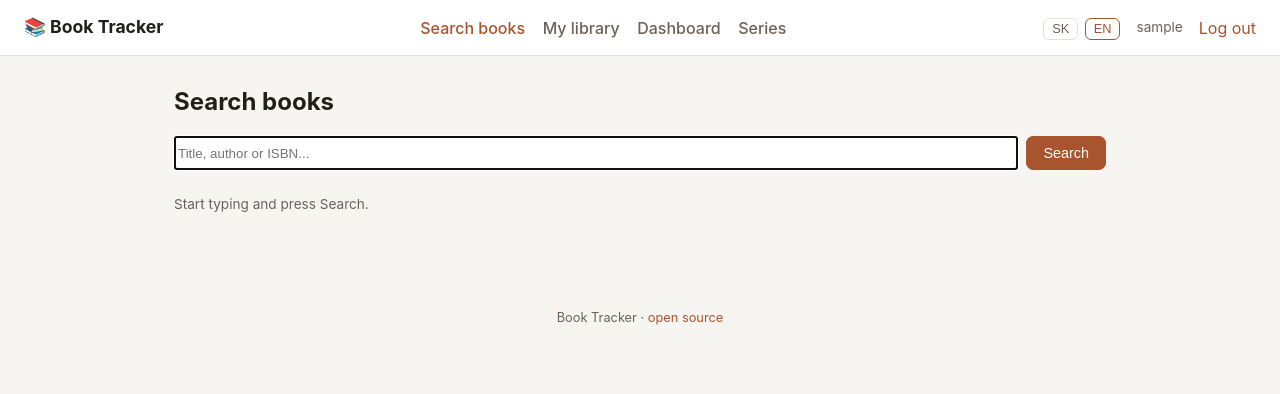
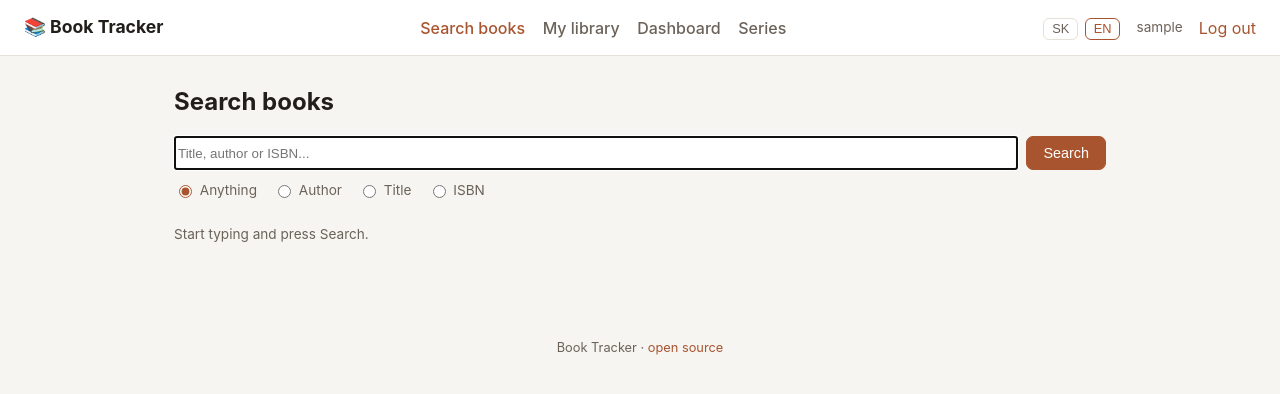
Before and after one commit to helpfinder/Booker, a FastAPI app: page /search in a window 1280 px wide. Shown: the top 394 px of the page. Run offline with FastAPI, Linux system fonts and the light colour scheme; the visitor is signed in with stand-in values (Sample User, id 1); tables that the repository leaves empty hold one stand-in row (values such as "Sample post").

Commit message:
Fix layout jump, tighten series input, add series autocomplete + search modes
- Fix cards visually "jumping" when a panel opens: CSS grid's default
  align-items:stretch was stretching every card in the same row to
  match the newly-taller one. Set align-items: start on .grid, plus a
  small fade-in for opened panels.
- Series position is now a whole number >= 1 only (min/step on the
  input), parsed server-side with a try/except and a sane 1-9999 bound
  so bad input is just ignored rather than risking an error. A position
  can no longer be saved without an associated series name, checked
  both client-side (JS) and server-side.
- The series-name field now autocompletes from the user's own
  already-used series names via a datalist, so a second book in a
  series can reuse the name instead of retyping it.
- Search gained a field-scoped mode (Anything / Author / Title / ISBN)
  so "Neuer" with Author selected returns only books by an author named
  Neuer, not any title containing the word.
- Fixed a real latent bug this surfaced: search_books()/_raw_search()
  had no error handling, unlike search_books_smart(), so a plain
  Open-Library outage would 500 the search page (mode=author/title/isbn
  and the "find more in series" feature both went through this path).
  Now degrades to an empty result list like everything else.

Co-Authored-By: Claude Sonnet 5 <noreply@anthropic.com>
Claude-Session: https://claude.ai/code/session_01UaWG2xt5175ipqu1mbYyui

```diff
--- a/app/locales/en.json
+++ b/app/locales/en.json
@@ -35,6 +35,10 @@
   "search.by": "by",
   "search.year": "year",
   "search.pages": "pp.",
+  "search.mode_any": "Anything",
+  "search.mode_author": "Author",
+  "search.mode_title": "Title",
+  "search.mode_isbn": "ISBN",
   "search.details": "Details",
   "search.publisher": "Publisher",
   "search.published_date": "Published",
@@ -64,6 +68,7 @@
   "library.notes": "Notes",
   "library.edit": "Edit",
   "library.saved": "Saved.",
+  "library.series_name_required": "If you set a series number, you need to fill in the series name too.",
 
   "dashboard.title": "Reading dashboard",
   "dashboard.total_read": "Total books read",
--- a/app/locales/sk.json
+++ b/app/locales/sk.json
@@ -35,6 +35,10 @@
   "search.by": "od",
   "search.year": "rok",
   "search.pages": "str.",
+  "search.mode_any": "Hocičo",
+  "search.mode_author": "Autor",
+  "search.mode_title": "Názov diela",
+  "search.mode_isbn": "ISBN",
   "search.details": "Detaily",
   "search.publisher": "Vydavateľstvo",
   "search.published_date": "Dátum vydania",
@@ -64,6 +68,7 @@
   "library.notes": "Poznámky",
   "library.edit": "Upraviť",
   "library.saved": "Uložené.",
+  "library.series_name_required": "Ak zadávaš diel série, najprv musíš vyplniť aj názov série.",
 
   "dashboard.title": "Prehľad čítania",
   "dashboard.total_read": "Prečítaných kníh spolu",
--- a/app/openlibrary.py
+++ b/app/openlibrary.py
@@ -59,9 +59,14 @@ async def _raw_search(client: httpx.AsyncClient, query: str, limit: int, page: i
         "page": page,
         "fields": SEARCH_FIELDS,
     }
-    resp = await client.get(f"{OPEN_LIBRARY_BASE}/search.json", params=params)
-    resp.raise_for_status()
-    data = resp.json()
+    try:
+        resp = await client.get(f"{OPEN_LIBRARY_BASE}/search.json", params=params)
+        resp.raise_for_status()
+        data = resp.json()
+    except httpx.HTTPError:
+        # Open Library being slow/down shouldn't 500 the page -- just show
+        # no results, same as a query that legitimately found nothing.
+        return []
     return [_doc_to_result(doc) for doc in data.get("docs", [])]
 
 
@@ -113,6 +118,26 @@ async def search_books_smart(query: str, limit: int = 24) -> list[dict]:
 async def search_by_author_or_series(text: str, limit: int = 40) -> list[dict]:
     """Used by the 'find more books in this series' feature."""
     return await search_books(text, limit=limit)
+
+
+async def search_books_field(query: str, field: str, limit: int = 24) -> list[dict]:
+    """Strict, single-field search (author / title / isbn), for when the
+    blended "smart" search still pulls in unrelated matches -- e.g.
+    searching "Neuer" with field=author should return only books whose
+    author is named Neuer, not any title that happens to contain the word.
+    """
+    if not query or not query.strip():
+        return []
+    q = query.strip()
+    if field == "isbn":
+        scoped = f"isbn:{q}"
+    elif field == "author":
+        scoped = f'author:"{q}"'
+    elif field == "title":
+        scoped = f'title:"{q}"'
+    else:
+        scoped = q
+    return await search_books(scoped, limit=limit)
 
 
 _LANGUAGE_NAMES = {
--- a/app/routers/books.py
+++ b/app/routers/books.py
@@ -5,7 +5,7 @@ from sqlmodel import Session, select
 from app.database import get_session
 from app.models import User, Book, UserBook, ReadStatus
 from app.deps import require_user, get_lang, get_t
-from app.openlibrary import search_books_smart, fetch_details, lookup_series_from_edition
+from app.openlibrary import search_books_smart, search_books_field, fetch_details, lookup_series_from_edition
 from app.main import templates
 
 router = APIRouter()
@@ -30,14 +30,21 @@ async def book_details(
 async def search_page(
     request: Request,
     q: str = Query(default=""),
+    mode: str = Query(default="any"),
     user: User = Depends(require_user),
     session: Session = Depends(get_session),
     lang: str = Depends(get_lang),
     t=Depends(get_t),
 ):
+    if mode not in ("any", "author", "title", "isbn"):
+        mode = "any"
+
     results = []
     if q.strip():
-        results = await search_books_smart(q, limit=24)
+        if mode == "any":
+            results = await search_books_smart(q, limit=24)
+        else:
+            results = await search_books_field(q, mode, limit=24)
 
     existing_keys = set(
         session.exec(
@@ -55,6 +62,7 @@ async def search_page(
             "lang": lang,
             "user": user,
             "query": q,
+            "mode": mode,
             "results": results,
             "existing_keys": existing_keys,
             "statuses": list(ReadStatus),
--- a/app/static/style.css
+++ b/app/static/style.css
@@ -142,13 +142,28 @@ h2 { font-size: 1.15rem; margin: 0 0 0.75rem; }
   font-size: 0.9rem;
 }
 
-.search-row { display: flex; gap: 0.5rem; margin-bottom: 1.5rem; }
+.search-row { display: flex; gap: 0.5rem; margin-bottom: 0.6rem; }
 .search-row input { flex: 1; }
+
+.search-mode-row {
+  display: flex;
+  gap: 1rem;
+  flex-wrap: wrap;
+  margin-bottom: 1.5rem;
+  font-size: 0.85rem;
+  color: var(--text-muted);
+}
+.search-mode-row label { display: flex; align-items: center; gap: 0.3rem; cursor: pointer; }
+.search-mode-row input[type="radio"] { accent-color: var(--accent); cursor: pointer; }
 
 .grid {
   display: grid;
   grid-template-columns: repeat(auto-fill, minmax(270px, 1fr));
   gap: 1rem;
+  /* Without this, opening one card's edit/details panel stretches every
+     other card in the same row to match its new height (grid's default
+     align-items: stretch), which looks like the whole row "jumps". */
+  align-items: start;
 }
 
 .card {
@@ -257,7 +272,7 @@ h2 { font-size: 1.15rem; margin: 0 0 0.75rem; }
 .series-book-row:last-child { border-bottom: none; }
 
 .details-panel { display: none; margin-top: 0.7rem; padding-top: 0.7rem; border-top: 1px dashed var(--border); font-size: 0.85rem; }
-.details-panel.open { display: block; }
+.details-panel.open { display: block; animation: panel-fade-in 0.15s ease-out; }
 .book-details { display: flex; flex-wrap: wrap; gap: 0.7rem; }
 .details-cover { width: 110px; height: 165px; object-fit: cover; border-radius: 5px; flex-shrink: 0; }
 .details-facts { display: flex; flex-direction: column; gap: 0.2rem; min-width: 140px; }
@@ -281,8 +296,13 @@ h2 { font-size: 1.15rem; margin: 0 0 0.75rem; }
   padding-top: 0.75rem;
   display: none;
 }
-.edit-panel.open { display: block; }
+.edit-panel.open { display: block; animation: panel-fade-in 0.15s ease-out; }
 .edit-grid { display: grid; grid-template-columns: 1fr 1fr; gap: 0.6rem; }
+
+@keyframes panel-fade-in {
+  from { opacity: 0; }
+  to { opacity: 1; }
+}
 
 .muted { color: var(--text-muted); font-size: 0.85rem; }
 
--- a/app/templates/search.html
+++ b/app/templates/search.html
@@ -2,9 +2,17 @@
 {% block content %}
 <h1>{{ t('search.title') }}</h1>
 
-<form class="search-row" method="get" action="/search">
-  <input type="text" name="q" value="{{ query }}" placeholder="{{ t('search.placeholder') }}" autofocus>
-  <button class="btn" type="submit">{{ t('search.button') }}</button>
+<form method="get" action="/search">
+  <div class="search-row">
+    <input type="text" name="q" value="{{ query }}" placeholder="{{ t('search.placeholder') }}" autofocus>
+    <button class="btn" type="submit">{{ t('search.button') }}</button>
+  </div>
+  <div class="search-mode-row">
+    <label><input type="radio" name="mode" value="any" {{ 'checked' if mode == 'any' }}> {{ t('search.mode_any') }}</label>
+    <label><input type="radio" name="mode" value="author" {{ 'checked' if mode == 'author' }}> {{ t('search.mode_author') }}</label>
+    <label><input type="radio" name="mode" value="title" {{ 'checked' if mode == 'title' }}> {{ t('search.mode_title') }}</label>
+    <label><input type="radio" name="mode" value="isbn" {{ 'checked' if mode == 'isbn' }}> {{ t('search.mode_isbn') }}</label>
+  </div>
 </form>
 
 {% if not query %}
```
Also changed, not shown: app/routers/library.py (+29 -5 lines), app/templates/library.html (+26 -3 lines).
